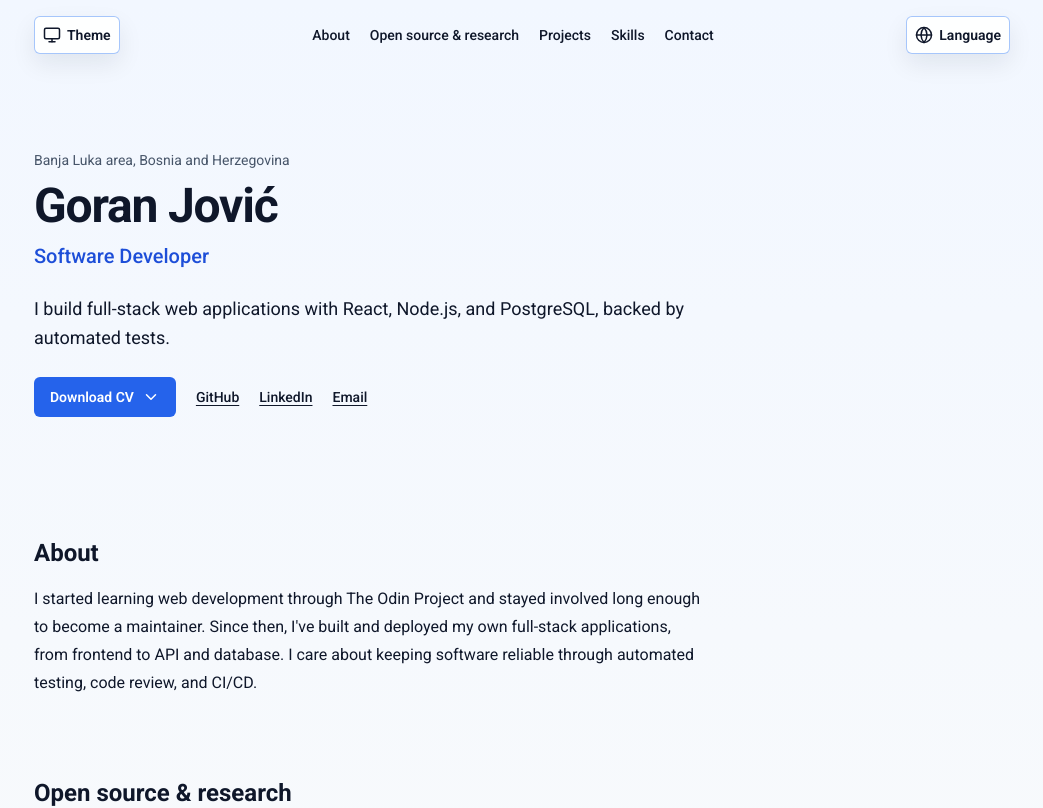
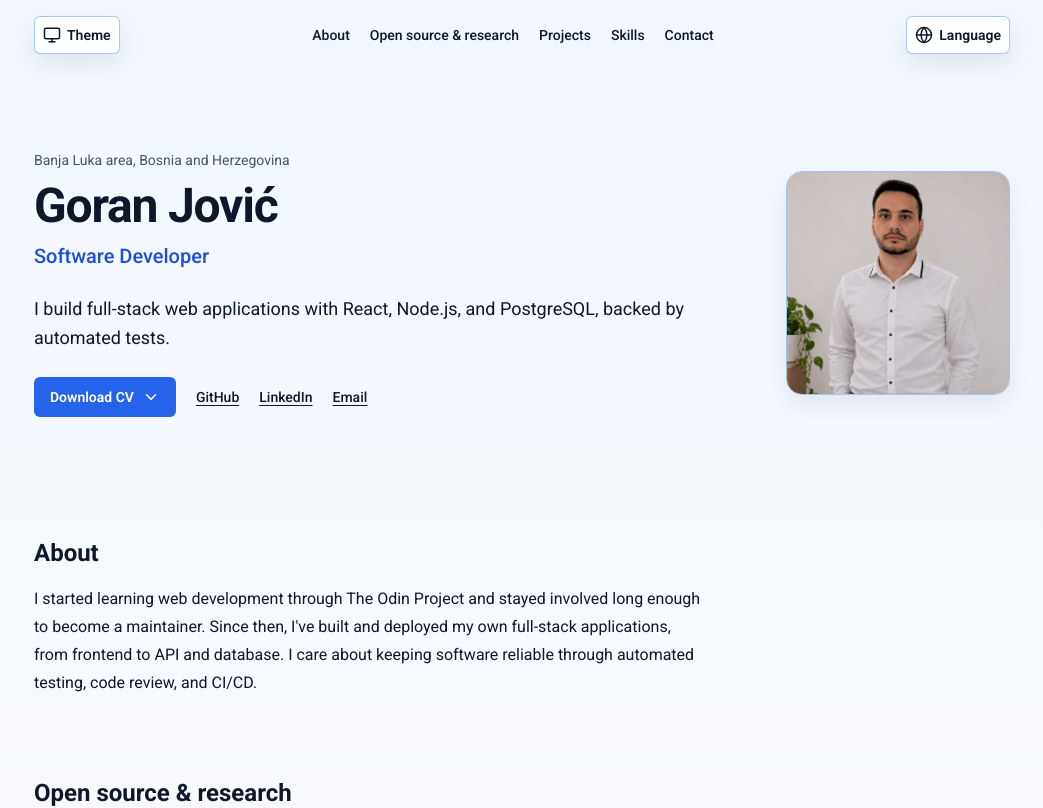
Before and after one commit to goran1010/portfolio, a React (Vite) app: page / in a window 1280 px wide. Shown: the top 808 px of the page, without its empty margins (118-1161 px from the left). Built offline with nearby package versions, Linux system fonts and the light colour scheme.

Commit message:
feat: add portrait to portfolio hero

```diff
--- a/src/components/Hero.tsx
+++ b/src/components/Hero.tsx
@@ -7,7 +7,17 @@ function Hero() {
   const { t } = useLanguage();
 
   return (
-    <div className="flex flex-col items-start gap-6 py-14 sm:py-20">
+    <div className="grid items-center gap-8 py-14 sm:py-20 md:grid-cols-[minmax(0,1fr)_auto] md:gap-12">
+      <img
+        src="/images/CV_photo.png"
+        alt="Goran Jović"
+        width={512}
+        height={512}
+        fetchPriority="high"
+        decoding="async"
+        className="w-40 rounded-2xl border border-(--border-color) shadow-(--card-shadow-soft) sm:w-48 md:order-last md:w-56"
+      />
+      <div className="flex min-w-0 flex-col items-start gap-6">
         <div className="flex flex-col gap-3">
           <p className="text-sm text-(--text-muted)">{t("hero.location")}</p>
           <h1 className="text-4xl font-bold tracking-tight sm:text-5xl">
@@ -27,6 +37,7 @@ function Hero() {
           </ExternalLink>
         </div>
       </div>
+    </div>
   );
 }
 
```
Also changed, not shown: public/images/CV_photo.png (added), public/images/og-image.png. Lines whose indentation alone changed are shown as unchanged.
